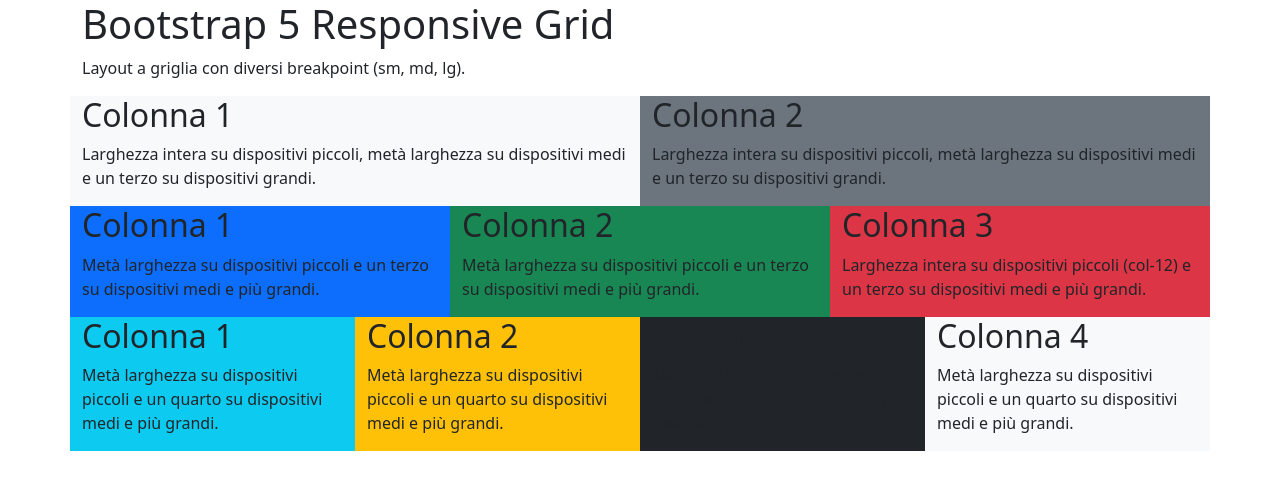
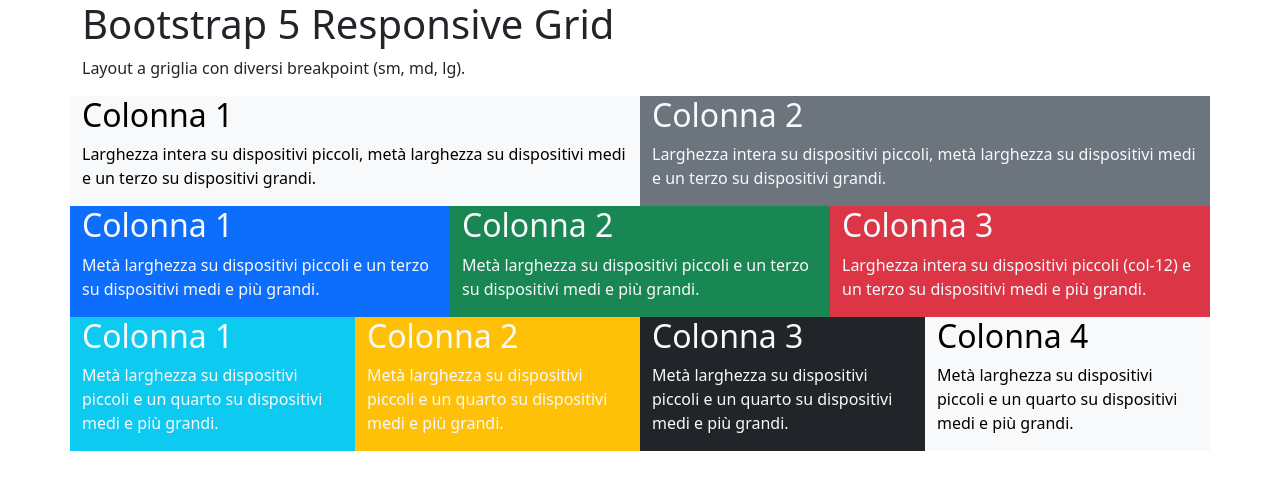
Before and after one commit to vmqxdv/htmlcss-bootstrap-layout, a plain HTML site: page index.html in a window 1280 px wide. Drawn offline with nearby package versions, Linux system fonts and the light colour scheme.

Commit message:
style: Aggiuto colore testo

```diff
--- a/index.html
+++ b/index.html
@@ -25,9 +25,9 @@
 
 
     <main>
-      <div class="tables">
+      <div class="tables text-light">
         <div class="row">
-          <div class="col bg-light">
+          <div class="col bg-light text-black">
             <h2>Colonna 1</h2>
             <p>
               Larghezza intera su dispositivi piccoli,
@@ -90,7 +90,7 @@
               un quarto su dispositivi medi e più grandi.
             </p>
           </div>
-          <div class="col bg-light">
+          <div class="col bg-light text-black">
             <h2>Colonna 4</h2>
             <p>
               Metà larghezza su dispositivi piccoli e
```
